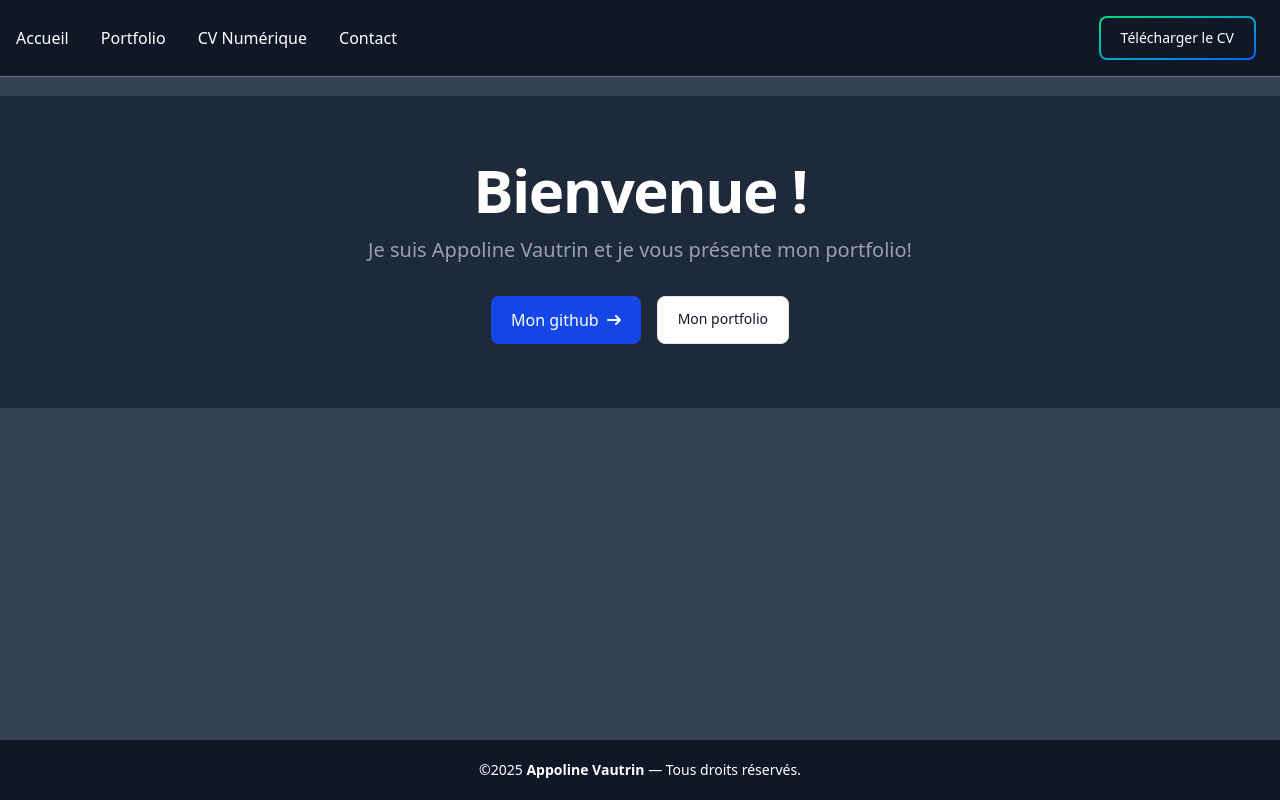
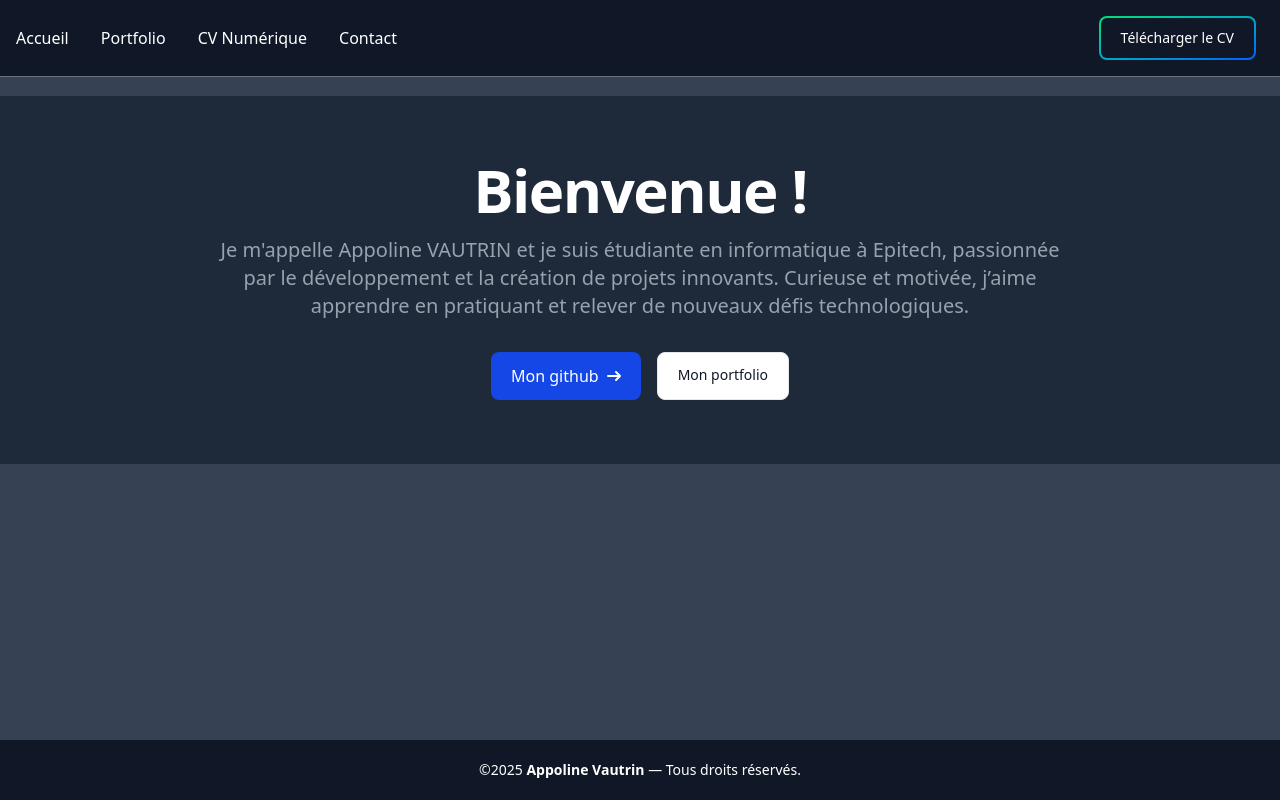
Before and after one commit to Haiku-na/Portfolio, a React (Vite) app: page / in a window 1280 px wide. Built offline with nearby package versions, Linux system fonts and the light colour scheme.

Commit message:
update textes presentations

```diff
--- a/src/pages/Home.jsx
+++ b/src/pages/Home.jsx
@@ -11,7 +11,7 @@ export default function Home() {
             Bienvenue !
             </h1>
           <p className="mb-8 text-lg font-normal lg:text-xl sm:px-16 lg:px-48 text-gray-400">
-            Je suis Appoline Vautrin et je vous présente mon portfolio!
+            Je m'appelle Appoline VAUTRIN et je suis étudiante en informatique à Epitech, passionnée par le développement et la création de projets innovants. Curieuse et motivée, j’aime apprendre en pratiquant et relever de nouveaux défis technologiques.
             </p>
           <div className="flex flex-col space-y-4 sm:flex-row sm:justify-center sm:space-y-0">
             <a href="https://github.com/Haiku-na" target="_blank" className="inline-flex justify-center items-center py-3 px-5 text-base font-medium text-center text-white rounded-lg bg-blue-700 hover:bg-blue-800 focus:ring-4 focus:ring-blue-800">
--- a/src/pages/portfolio/whoami.jsx
+++ b/src/pages/portfolio/whoami.jsx
@@ -68,7 +68,7 @@ export default function Whoami() {
       <div className="text-center w-5/6 m-3">
         <h2 className="text-2xl font-bold m-3">Présentation</h2>
         <p className="bg-gray-900 text-white rounded-xl p-10">
-          Étudiante en informatique à Epitech Paris, je suis passionnée par le développement web et les nouvelles technologies. Après un Bachelor à l’école Hexagone, j’intègre un Pré-Master of Science en alternance pour renforcer mes compétences en programmation, conception d’interfaces et innovation numérique. Curieuse, sérieuse et persévérante, j’aime apprendre en créant des projets concrets et relever de nouveaux défis techniques.
+          Étudiante en informatique à Epitech Paris, je suis passionnée par le développement et les nouvelles technologies. Après un Bachelor à l’école Hexagone, j’intègre un Pré-Master of Science en alternance pour renforcer mes compétences en programmation, conception d’interfaces et innovation numérique. Curieuse, sérieuse et persévérante, j’aime apprendre en créant des projets concrets et relever de nouveaux défis techniques.
         </p>
       </div>
       <div className="text-center w-full max-w-5/6">
```
